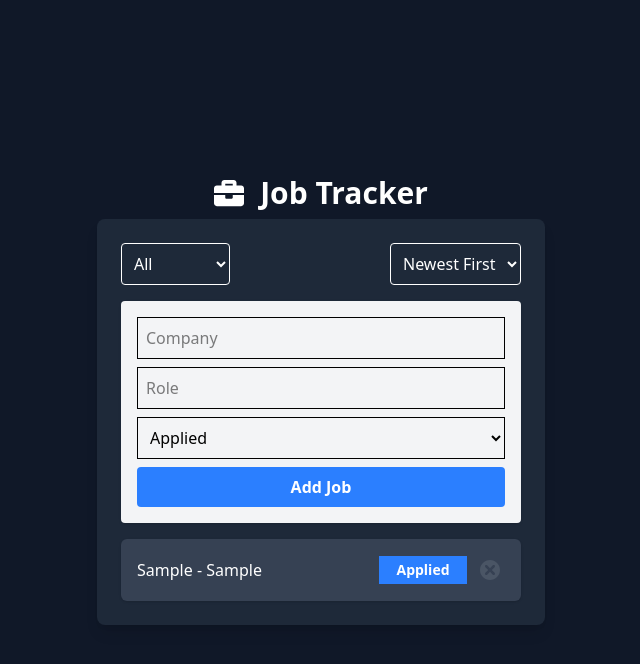
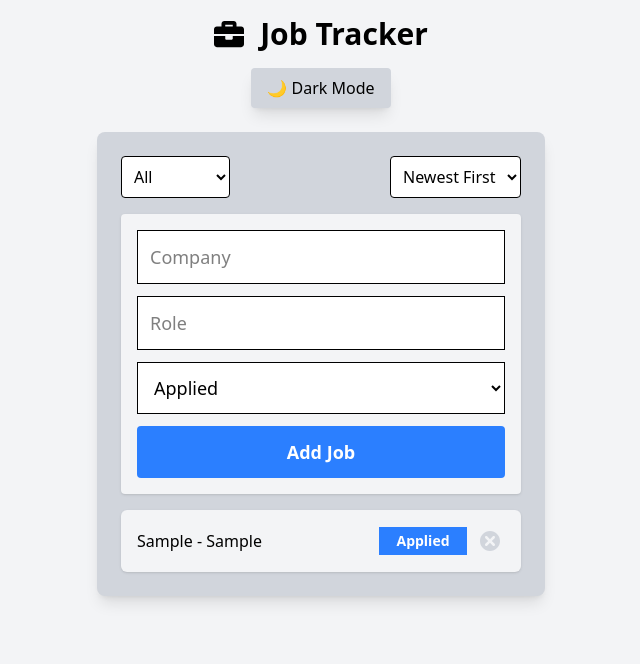
Before and after one commit to nathann07/Job-Tracker, a React (Vite) app: page / in a window 1280 px wide. Both pictures are taken after typing "Sample", "Sample" into the empty fields and a click on the button "Add Job". Shown: the top 664 px of the page, without its empty margins (319-959 px from the left). Built offline with nearby package versions, Linux system fonts and the light colour scheme.

Commit message:
add Light/Dark Mode

```diff
--- a/src/App.jsx
+++ b/src/App.jsx
@@ -4,12 +4,16 @@ import JobForm from "./components/JobForm";
 import JobList from "./components/JobList";
 import FilterBar from "./components/FilterBar";
 import EditJobForm from "./components/EditJobForm";
+import HoverButton from "./components/HoverButton";
 
 const App = () => {
   const [jobs, setJobs] = useState([]);
   const [filter, setFilter] = useState("All");
   const [sortOrder, setSortOrder] = useState("newest");
   const [editingJob, setEditingJob] = useState(null);
+  const [darkMode, setDarkMode] = useState(() => {
+    return localStorage.getItem("darkMode") === "true";
+  });
 
   useEffect(() => {
     const savedJobs = JSON.parse(localStorage.getItem("jobs")) || [];
@@ -21,6 +25,12 @@ const App = () => {
   useEffect(() => {
     localStorage.setItem("jobs", JSON.stringify(jobs));
   }, [jobs]);
+
+  useEffect(() => {
+    document.documentElement.classList.toggle("dark", darkMode);
+    localStorage.setItem("darkMode", darkMode);
+  }, [darkMode]);
+
 
 
   const addJob = (job) => {
@@ -50,10 +60,16 @@ const App = () => {
   };
 
   return (
-    <div className="flex flex-col items-center justify-center min-h-screen bg-gray-900 p-4">
+    <div className="min-h-screen flex flex-col items-center p-4 bg-gray-100 text-black dark:bg-gray-900 dark:text-white">
       <Header />
+      <HoverButton
+      message={darkMode ? "☀️ Light Mode" : "🌙 Dark Mode"}
+      hoverMessage={darkMode ? "☀️ Light Mode" : "🌙 Dark Mode"}
+      classes={`bg-gray-300 dark:bg-gray-800 dark:text-white px-4 py-2 rounded my-4 shadow-lg`}
+      action={() => setDarkMode(!darkMode)}>
+      </HoverButton>
       <div className="py-1"></div>
-      <div className="w-full max-w-md bg-gray-800 p-6 rounded-lg shadow-lg">
+      <div className="w-full max-w-md bg-gray-300 dark:bg-gray-800 p-6 rounded-lg shadow-lg">
         {editingJob ? (
             <EditJobForm job={editingJob} saveEdit={saveEdit} cancelEdit={cancelEdit} />
           ) : (
--- a/src/components/EditJobForm.jsx
+++ b/src/components/EditJobForm.jsx
@@ -16,12 +16,12 @@ const EditJobForm = ({ job, saveEdit, cancelEdit }) => {
       animate={{ opacity: 1, y: 0 }}
       exit={{ opacity: 0, y: -10 }}
       transition={{ duration: 0.3 }}
-      className="p-4 bg-gray-800 rounded-lg shadow-lg"
+      className="p-4 bg-gray-100 dark:bg-gray-800 rounded-lg shadow-lg"
     >
       <input
         type="text"
         placeholder="Company"
-        className="border p-2 w-full mb-2 bg-gray-700 text-white"
+        className="border p-2 w-full mb-2 bg-white dark:bg-gray-700 dark:text-white"
         value={updatedJob.company}
         onChange={(e) => setUpdatedJob({ ...updatedJob, company: e.target.value })}
         required
@@ -29,13 +29,13 @@ const EditJobForm = ({ job, saveEdit, cancelEdit }) => {
       <input
         type="text"
         placeholder="Role"
-        className="border p-2 w-full mb-2 bg-gray-700 text-white"
+        className="border p-2 w-full mb-2 bg-white dark:bg-gray-700 dark:text-white"
         value={updatedJob.role}
         onChange={(e) => setUpdatedJob({ ...updatedJob, role: e.target.value })}
         required
       />
       <select
-        className="border p-2 w-full mb-2 bg-gray-700 text-white"
+        className="border p-2 w-full mb-2 bg-white dark:bg-gray-700 dark:text-white"
         value={updatedJob.status}
         onChange={(e) => setUpdatedJob({ ...updatedJob, status: e.target.value })}
       >
--- a/src/components/FilterBar.jsx
+++ b/src/components/FilterBar.jsx
@@ -4,7 +4,7 @@ const FilterBar = ({ filter, setFilter, sortOrder, setSortOrder }) => {
       <select
         value={filter}
         onChange={(e) => setFilter(e.target.value)}
-        className="p-2 border rounded bg-gray-800 text-white"
+        className="p-2 border rounded bg-white dark:bg-gray-800 dark:text-white"
       >
         <option value="All">All</option>
         <option value="Applied">Applied</option>
@@ -16,7 +16,7 @@ const FilterBar = ({ filter, setFilter, sortOrder, setSortOrder }) => {
       <select
         value={sortOrder}
         onChange={(e) => setSortOrder(e.target.value)}
-        className="p-2 border rounded bg-gray-800 text-white"
+        className="p-2 border rounded bg-white dark:bg-gray-800 dark:text-white"
       >
         <option value="newest">Newest First</option>
         <option value="oldest">Oldest First</option>
--- a/src/components/Header.jsx
+++ b/src/components/Header.jsx
@@ -1,7 +1,7 @@
 import { FaBriefcase } from "react-icons/fa";
 
 const Header = () => (
-  <header className="flex items-center gap-2 text-3xl text-white font-bold">
+  <header className="flex items-center gap-2 text-3xl text-black dark:text-white font-bold">
     <FaBriefcase className="mr-2" /> Job Tracker
   </header>
 );
--- a/src/components/JobForm.jsx
+++ b/src/components/JobForm.jsx
@@ -11,35 +11,34 @@ const JobForm = ({ addJob }) => {
 
   return (
     <div className="w-full max-w-md">
-      <form onSubmit={handleSubmit} className="p-4 bg-gray-100 rounded shadow">
+      <form onSubmit={handleSubmit} className="p-4 rounded shadow bg-gray-100 dark:bg-gray-700">
         <input
           type="text"
           placeholder="Company"
-          className="border p-2 w-full mb-2"
+          className="border p-3 w-full mb-3 text-lg bg-white dark:bg-gray-600 dark:text-white"
           value={job.company}
           onChange={(e) => setJob({ ...job, company: e.target.value })}
           required
-        ></input>
+        />
         <input
           type="text"
           placeholder="Role"
-          className="border p-2 w-full mb-2"
+          className="border p-3 w-full mb-3 text-lg bg-white dark:bg-gray-600 dark:text-white"
           value={job.role}
           onChange={(e) => setJob({ ...job, role: e.target.value })}
           required
-        ></input>
+        />
         <select
-          className="border p-2 w-full mb-2"
+          className="border p-3 w-full mb-3 text-lg bg-white dark:bg-gray-600 dark:text-white"
           value={job.status}
           onChange={(e) => setJob({ ...job, status: e.target.value })}
-          >
+        >
           <option>Applied</option>
           <option>Interview</option>
           <option>Offer</option>
           <option>Rejected</option>
         </select>
-        <button type="submit" className="bg-blue-500 hover:bg-blue-600 text-white font-bold py-2 px-4 rounded w-full"
-        >
+        <button type="submit" className="bg-blue-500 hover:bg-blue-600 text-white font-bold py-3 px-6 rounded w-full text-lg">
           Add Job
         </button>
       </form>
--- a/src/components/JobList.jsx
+++ b/src/components/JobList.jsx
@@ -14,7 +14,7 @@ const JobList = ({ jobs, deleteJob, startEditing, filter, sortOrder }) => {
   return (
     <div className="mt-4 space-y-3">
       {sortedJobs.length === 0 ? (
-        <p className="text-gray-400 text-center">No jobs found.</p>
+        <p className="text-gray-500 darK:text-gray-400 text-center">No jobs found.</p>
       ) : (
         sortedJobs.map((job) => (
           <motion.div
@@ -23,9 +23,9 @@ const JobList = ({ jobs, deleteJob, startEditing, filter, sortOrder }) => {
             animate={{ opacity: 1, y: 0 }}
             exit={{ opacity: 0, y: -10 }}
             transition={{ duration: 0.3 }}
-            className="p-4 bg-gray-700 rounded-md shadow flex justify-between items-center"
+            className="p-4 bg-gray-100 dark:bg-gray-700 rounded-md shadow flex justify-between items-center"
           >
-            <span className="font-medium text-white">
+            <span className="font-medium dark:text-white">
               {job.company} - {job.role}
             </span>
             <span className="flex gap-2 items-center">
@@ -40,11 +40,11 @@ const JobList = ({ jobs, deleteJob, startEditing, filter, sortOrder }) => {
                   : job.status === "Offer"
                   ? "bg-green-500"
                   : "bg-red-500"
-              } text-white hover:bg-gray-500`}
+              } text-white hover:bg-gray-400 dark:hover:bg-gray-500`}
                 action={() => startEditing(job)}
               />
               <button
-                className="text-3xl font-bold text-gray-600 hover:text-gray-400 rounded"
+                className="text-3xl font-bold text-gray-300 hover:text-gray-500 dark:text-gray-600 dark:hover:text-gray-400 rounded"
                 onClick={() => deleteJob(job.id)}
               >
                   <TiDelete className=""/>
--- a/src/index.css
+++ b/src/index.css
@@ -1 +1,2 @@
 @import "tailwindcss";
+@custom-variant dark (&:where(.dark, .dark *));
--- a/tailwind.config.js
+++ b/tailwind.config.js
@@ -1,9 +1,7 @@
 /** @type {import('tailwindcss').Config} */
 export default {
-  content: [
-    './index.html',
-    './src/**/*.{js,ts,jsx,tsx}',
-  ],
+  darkMode: "class",
+  content: ["./index.html", "./src/**/*.{js,ts,jsx,tsx}"],
   theme: {
     extend: {},
   },
```
